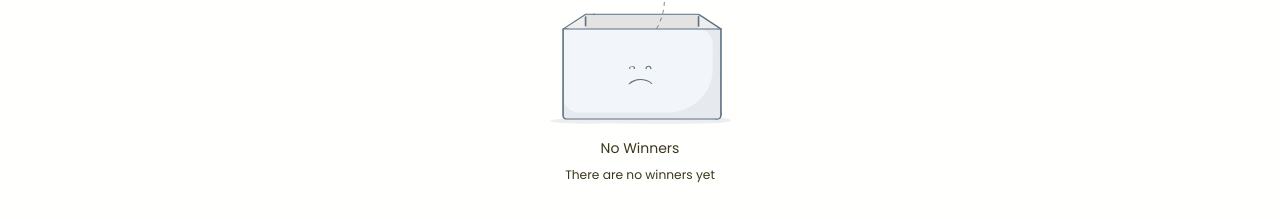
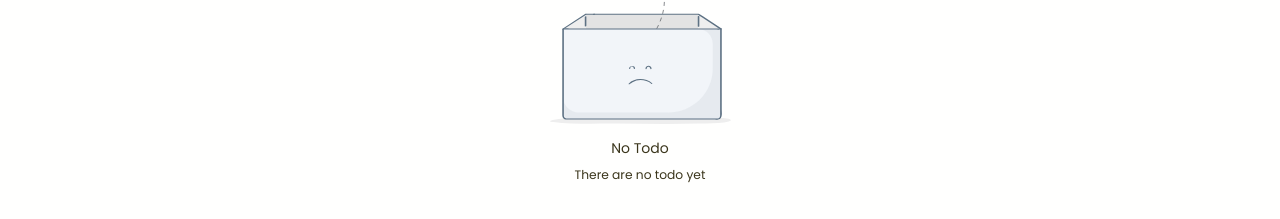
Before and after one commit to kshitijmainali/todo-frontend, a React (Vite) app: page / in a window 1280 px wide. Shown: the part 247-466 px from the top of the page. Built offline with nearby package versions, Linux system fonts and the light colour scheme; no server answers.

Commit message:
fix: empty screen msg

```diff
--- a/src/pages/dashboard/index.tsx
+++ b/src/pages/dashboard/index.tsx
@@ -144,8 +144,8 @@ export default function Dashboard() {
           isClientSidePagination={false}
           emptyScreen={
             <EmptyScreen
-              title="No Winners"
-              description={`There are no winners yet`}
+              title="No Todo"
+              description={`There are no todo yet`}
             />
           }
           paginationProps={{
```
